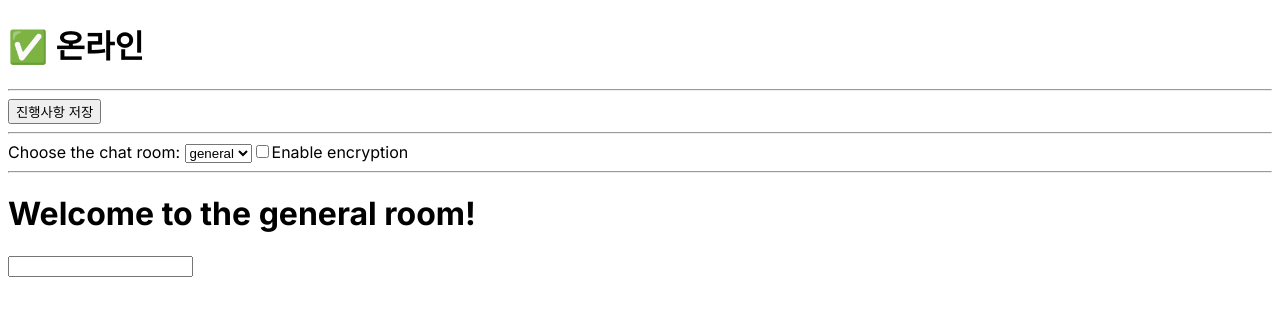
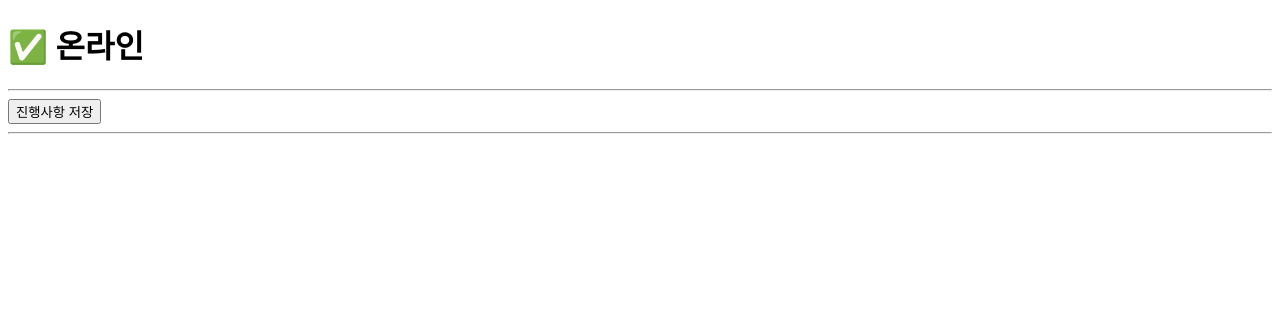
Before and after one commit to jong-k/simple-comments, a Next.js app: page /learn/escape-hatches/custom-hooks in a window 1280 px wide. Shown: the top 316 px of the page. Built offline with nearby package versions, Linux system fonts and the light colour scheme.

Commit message:
chore: toastify, useEffectEvent 제거

```diff
--- a/app/learn/escape-hatches/custom-hooks/NewChatContainer.tsx
+++ /dev/null
@@ -1,30 +0,0 @@
-import { useState } from "react";
-import NewChatRoom from "./NewChatRoom";
-
-export default function NewChatContainer() {
-  const [roomId, setRoomId] = useState("general");
-  const [isEncrypted, setIsEncrypted] = useState(false);
-
-  return (
-    <>
-      <label>
-        Choose the chat room:{" "}
-        <select value={roomId} onChange={(e) => setRoomId(e.target.value)}>
-          <option value="general">general</option>
-          <option value="travel">travel</option>
-          <option value="music">music</option>
-        </select>
-      </label>
-      <label>
-        <input
-          type="checkbox"
-          checked={isEncrypted}
-          onChange={(e) => setIsEncrypted(e.target.checked)}
-        />
-        Enable encryption
-      </label>
-      <hr />
-      <NewChatRoom roomId={roomId} isEncrypted={isEncrypted} />
-    </>
-  );
-}
--- a/app/learn/escape-hatches/custom-hooks/NewChatRoom.tsx
+++ /dev/null
@@ -1,20 +0,0 @@
-import { useState } from "react";
-import { useChatRoom } from "./useChatRoom";
-
-interface ChatRoomProps {
-  roomId: string;
-  isEncrypted: boolean;
-}
-
-export default function NewChatRoom({ roomId, isEncrypted }: ChatRoomProps) {
-  const [message, setMessage] = useState("");
-
-  useChatRoom(roomId, isEncrypted);
-
-  return (
-    <>
-      <h1>Welcome to the {roomId} room!</h1>
-      <input value={message} onChange={(e) => setMessage(e.target.value)} />
-    </>
-  );
-}
--- a/app/learn/escape-hatches/custom-hooks/page.tsx
+++ b/app/learn/escape-hatches/custom-hooks/page.tsx
@@ -1,7 +1,6 @@
 "use client";
 import NetworkStatus from "./NetworkStatus";
 import SaveButton from "./SaveButton";
-import NewChatContainer from "./NewChatContainer";
 
 export default function CustomHooks() {
   return (
@@ -10,7 +9,6 @@ export default function CustomHooks() {
       <hr />
       <SaveButton />
       <hr />
-      <NewChatContainer />
     </div>
   );
 }
--- a/app/learn/escape-hatches/custom-hooks/useChatRoom.tsx
+++ /dev/null
@@ -1,16 +0,0 @@
-import { useEffect } from "react";
-import {
-  createEncryptedConnection,
-  createUnencryptedConnection,
-} from "../effects-lifecycle/chatUtils";
-
-export function useChatRoom(roomId: string, isEncrypted: boolean) {
-  useEffect(() => {
-    const createConnection = isEncrypted
-      ? createEncryptedConnection
-      : createUnencryptedConnection;
-    const connection = createConnection(roomId);
-    connection.connect();
-    return () => connection.disconnect();
-  }, [roomId, isEncrypted]);
-}
--- a/package.json
+++ b/package.json
@@ -13,14 +13,12 @@
     "next": "14.0.4",
     "react": "^18",
     "react-dom": "^18",
-    "toastify-js": "^1.12.0",
     "use-immer": "^0.9.0"
   },
   "devDependencies": {
     "@types/node": "^20",
     "@types/react": "^18",
     "@types/react-dom": "^18",
-    "@types/toastify-js": "^1.12.3",
     "eslint": "^8",
     "eslint-config-next": "14.0.4",
     "eslint-config-prettier": "^9.1.0",
```
Also changed, not shown: app/learn/escape-hatches/custom-hooks/notification.ts (deleted, +0 -15 lines), 1 other file (tests, documents, lock files or other folders).
